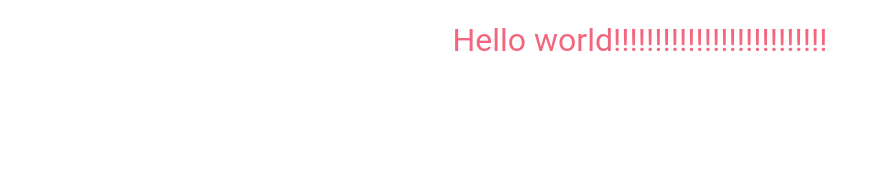
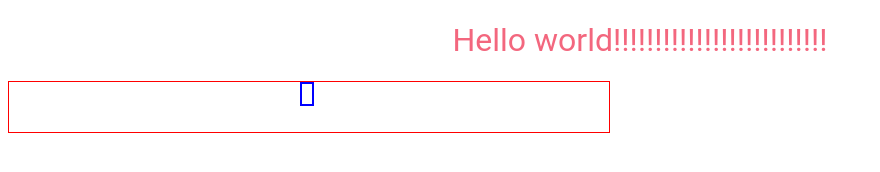
Before and after one commit to giuseppecolasanzio/app, a React app: page / in a window 1280 px wide. Shown: the whole page, without its empty margins (0-880 px from the left). Built offline with nearby package versions, Linux system fonts and the light colour scheme.

Commit message:
muovo qualcosa con le frecce

```diff
--- /dev/null
+++ b/src/component/container.js
@@ -0,0 +1,23 @@
+import React from 'react';
+import Item from "./item";
+
+
+class Container extends React.Component {
+
+    constructor(props) {
+        super(props);
+        this.state = {
+            value: null,
+        };
+    }
+
+    render(){
+        return(
+            <div className='container' style={this.props.style}>
+                <Item size={this.props.size}/>
+            </div>
+        )
+    };
+}
+
+export default Container;
--- /dev/null
+++ b/src/component/item.js
@@ -0,0 +1,36 @@
+import React from 'react';
+
+class Item extends React.Component {
+    constructor(props) {
+        super(props);
+
+        this.state = {
+            x: props.size / 2,
+            css: {left : props.size / 2+'px'},
+        };
+
+        document.addEventListener('keyup', (e) => {
+            if (e.code === "ArrowRight")        this.move(10)
+            else if (e.code === "ArrowLeft") this.move(-10)
+        });
+
+    };
+
+     move(delta){
+        let newState = {};
+        let x = this.state.x;
+        x += delta;
+        newState.x = x;
+        newState.css = {left : x + 'px'};
+        this.setState(newState);
+    };
+
+    render(){
+        return(
+            <div className='item' style={this.state.css}>
+            </div>
+        )
+    };
+}
+
+export default Item;
--- a/src/index.js
+++ b/src/index.js
@@ -1,14 +1,22 @@
 import React from 'react';
 import ReactDOM from 'react-dom';
 import '../styles/index.scss';
+//import './lib/keyListener.js';
+import Container from "./component/container";
 
+const containerStyle = {
+    width: "600px",
+    height: "50px"
+};
+
+const containerSize = 600;
 
 const App = () =>(
     <div>
         <h1>Hello world!!!!!!!!!!!!!!!!!!!!!!!!!!</h1>
+        <Container size={containerSize} style={containerStyle}/>
     </div>
 );
-
 
 ReactDOM.render(
     <App/>,
--- /dev/null
+++ b/src/lib/keyListener.js
@@ -0,0 +1,7 @@
+let playerSpriteX = 0;
+
+document.addEventListener('keyup', (e) => {
+  if (e.code === "ArrowRight")        playerSpriteX += 10
+  else if (e.code === "ArrowLeft") playerSpriteX -= 10
+  console.log(playerSpriteX);
+});
--- a/styles/index.scss
+++ b/styles/index.scss
@@ -8,4 +8,18 @@ body{
         color:$PRIMARY_COLOR;
         font-weight:400;
     }
+
+    .container {
+        border: 1px solid red;
+        display: block;
+        position: fixed;
+    }
+
+    .item {
+        position: fixed;
+        border: 2px solid blue;
+        width: 10px;
+        height: 20px;
+    }
+
 }
```
Also changed, not shown: .babelrc, 3 other files.
